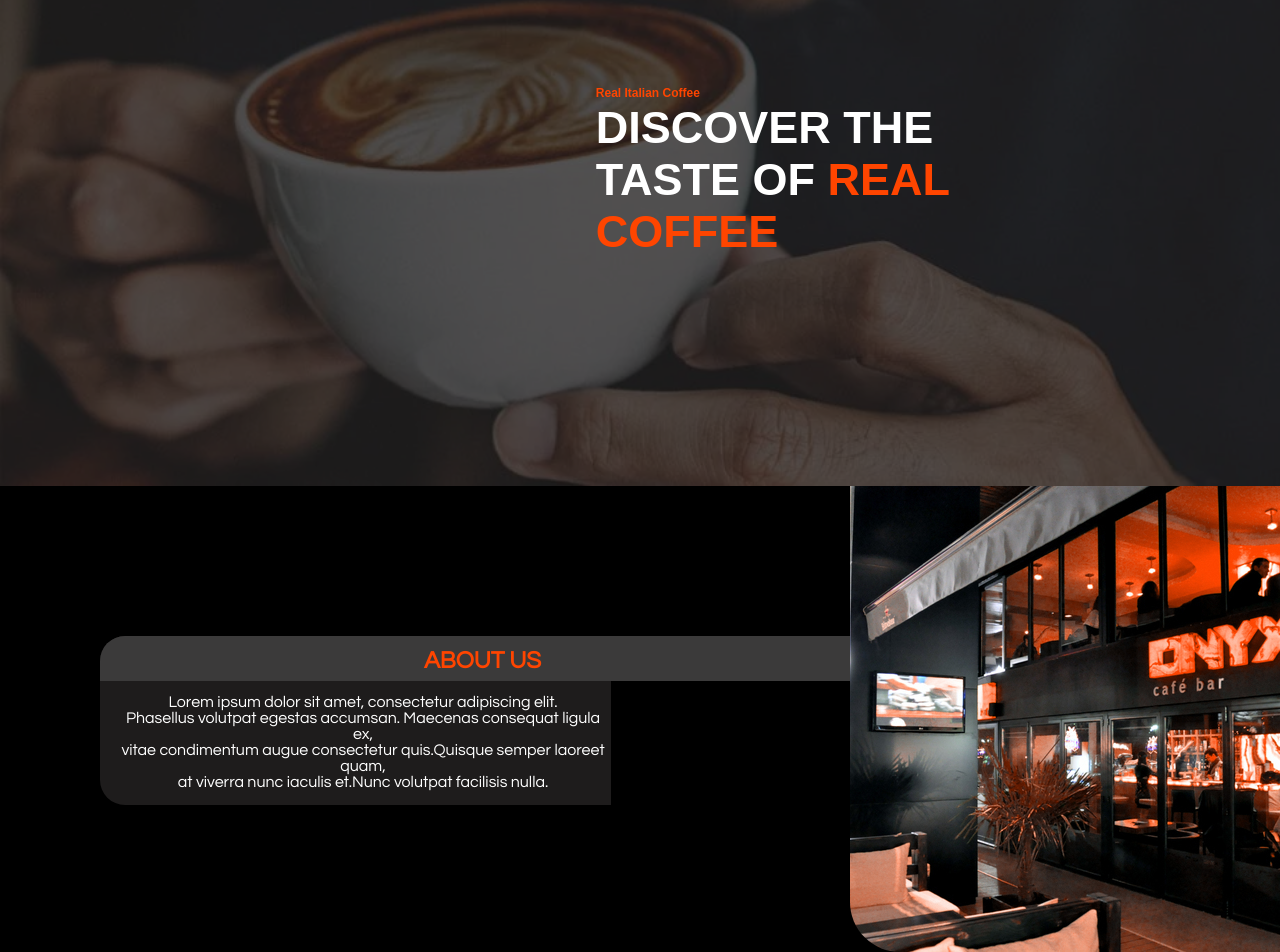
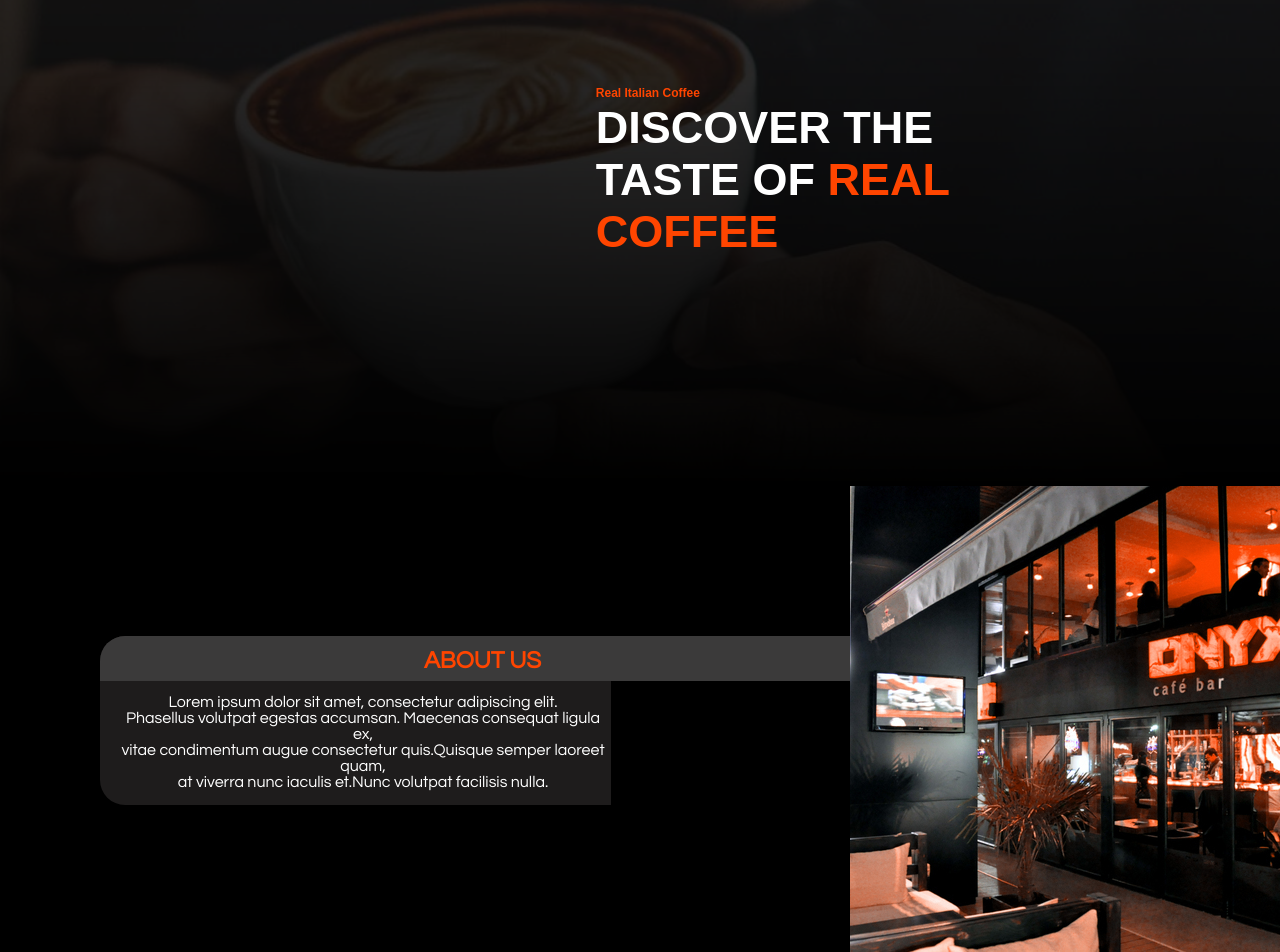
Before and after one commit to jivkovaviktoria/OnyxCafe, a website: page index.html in a window 1280 px wide. Shown: the part 314-1266 px from the top of the page. Drawn offline with nearby package versions, Linux system fonts and the light colour scheme.

Commit message:
Faded the homepage background image

```diff
--- a/CSS/homepage.css
+++ b/CSS/homepage.css
@@ -8,6 +8,8 @@ body{
     height: 100vh;
     background-size: cover;
     position: relative;
+    -webkit-mask-image:-webkit-gradient(linear, left top, left bottom, from(rgba(0,0,0,1)), to(rgba(0,0,0,0)));
+    mask-image: linear-gradient(to bottom, rgba(0,0,0,1), rgba(0,0,0,0));
 }
 .background::after{
     content: "";
@@ -97,8 +99,6 @@ body{
 }
 #aboutImg{
     margin-left: 850px;
-    border-bottom-left-radius: 50px;
-    border-bottom-right-radius: 50px;
     position: absolute;
 }
 .about-text{
```
Also changed, not shown: index.html (+2 -2 lines).
